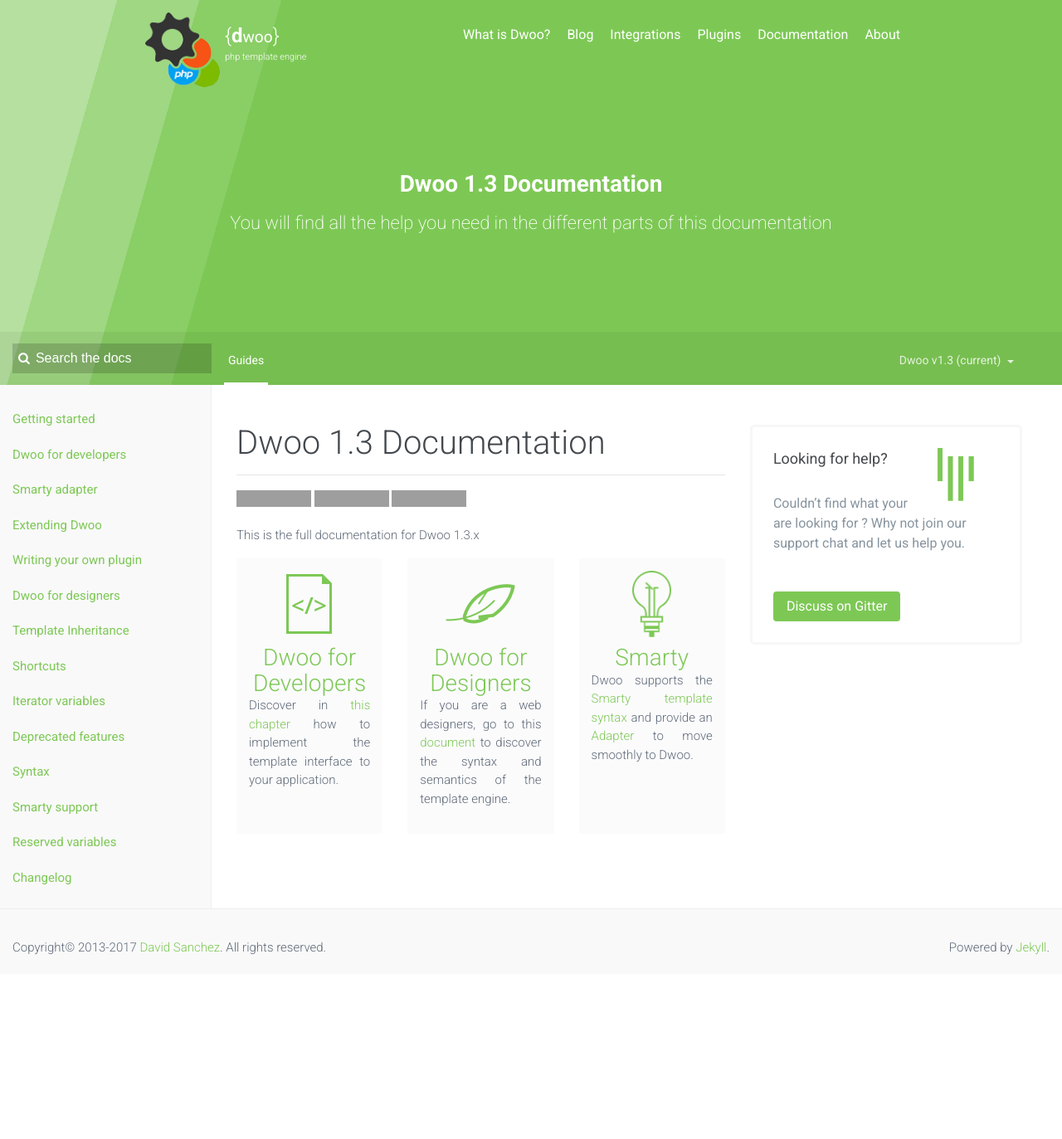
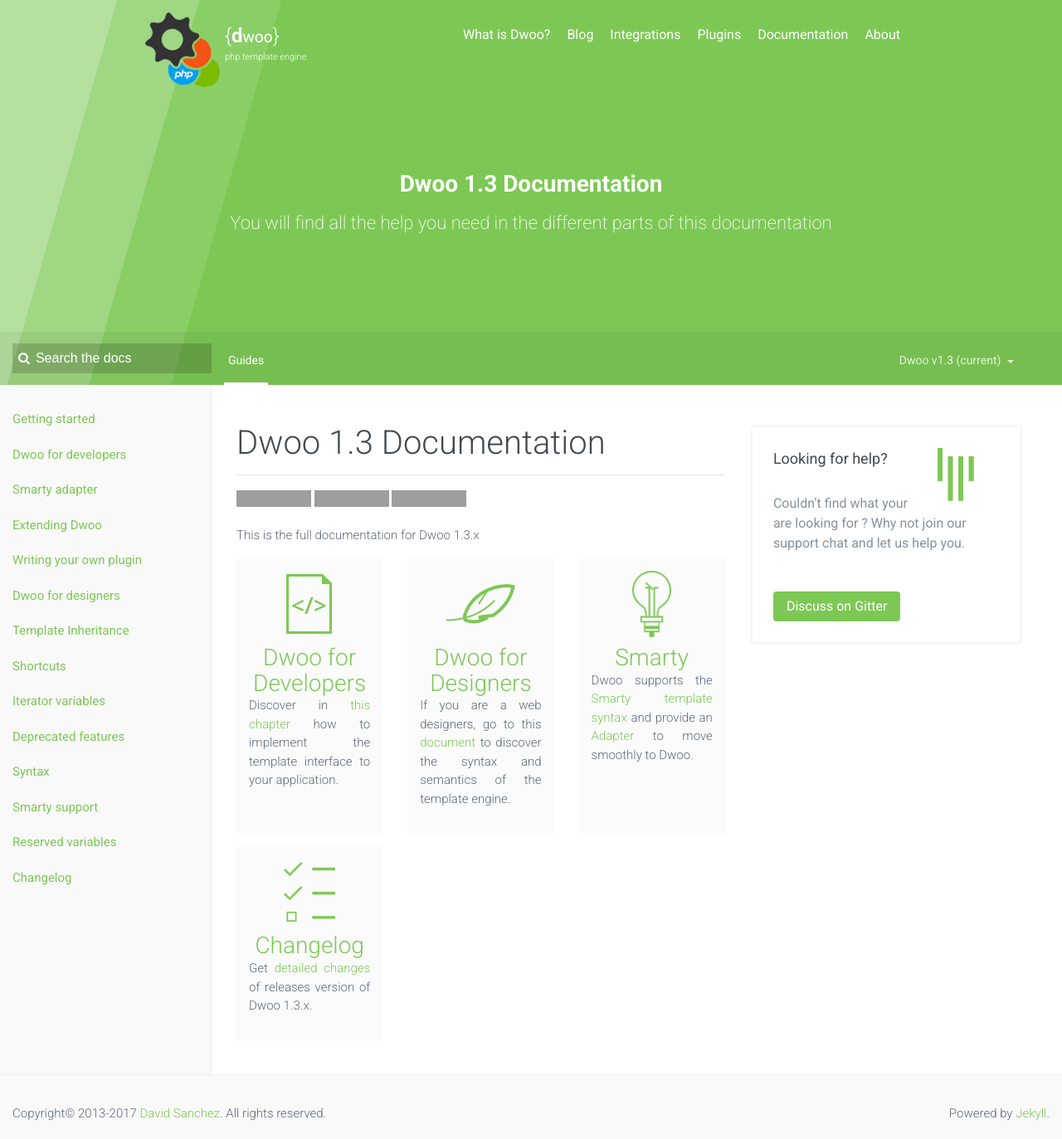
Before and after one commit to dwoo-project/docs, a Jekyll site: the page built from documentation/v1.3/index.html, in a window 1280 px wide. Shown: the whole page at 83% size. Built offline with Jekyll 4.4.1, drawn with Linux system fonts in a browser that asks for light colours; nearby versions of some CDN libraries; before the commit the page ends 1174 px from its top, so only the background shows below that; grey boxes are pictures that could not be loaded.

Commit message:
Add block for `changelog`

```diff
--- a/documentation/v1.3/index.html
+++ b/documentation/v1.3/index.html
@@ -21,7 +21,7 @@
 <br><br>
 <p>This is the full documentation for Dwoo 1.3.x</p>
 <div class="row">
-    <div class="col-sm-12 col-md-12 col-lg-4">
+    <div class="col-sm-12 col-md-12 col-lg-4 pb-15">
         <div class="component pa-15">
             <div class="text-center icon pb-10"><img src="/assets/img/icon-code.png"></div>
             <h3 class="text-center text-brand">Dwoo for Developers</h3>
@@ -31,7 +31,7 @@
             </p>
         </div>
     </div>
-    <div class="col-sm-12 col-md-12 col-lg-4">
+    <div class="col-sm-12 col-md-12 col-lg-4 pb-15">
         <div class="component pa-15">
             <div class="text-center icon pb-10"><img src="/assets/img/icon-designer.png"></div>
             <h3 class="text-center text-brand">Dwoo for Designers</h3>
@@ -42,7 +42,7 @@
             </p>
         </div>
     </div>
-    <div class="col-sm-12 col-md-12 col-lg-4">
+    <div class="col-sm-12 col-md-12 col-lg-4 pb-15">
         <div class="component pa-15">
             <div class="text-center icon pb-10"><img src="/assets/img/icon-lightbulb.png"></div>
             <h3 class="text-center text-brand">Smarty</h3>
@@ -52,4 +52,13 @@
             </p>
         </div>
     </div>
+    <div class="col-sm-12 col-md-12 col-lg-4 pb-15">
+        <div class="component pa-15">
+            <div class="text-center icon pb-10"><img src="/assets/img/icon-changelog.png"></div>
+            <h3 class="text-center text-brand">Changelog</h3>
+            <p class="text-justify">
+                Get <a href="/documentation/v1.3/changelog.html">detailed changes</a> of releases version of Dwoo 1.3.x.
+            </p>
+        </div>
+    </div>
 </div>
```
Also changed, not shown: assets/img/icon-changelog.png (added).
